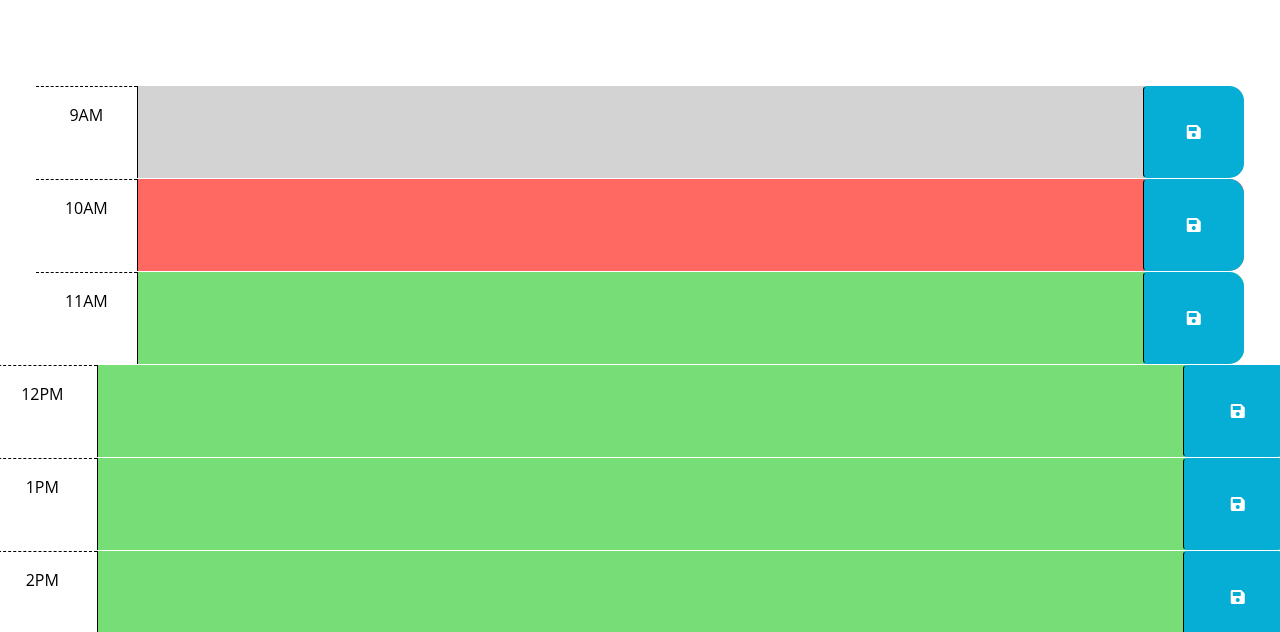
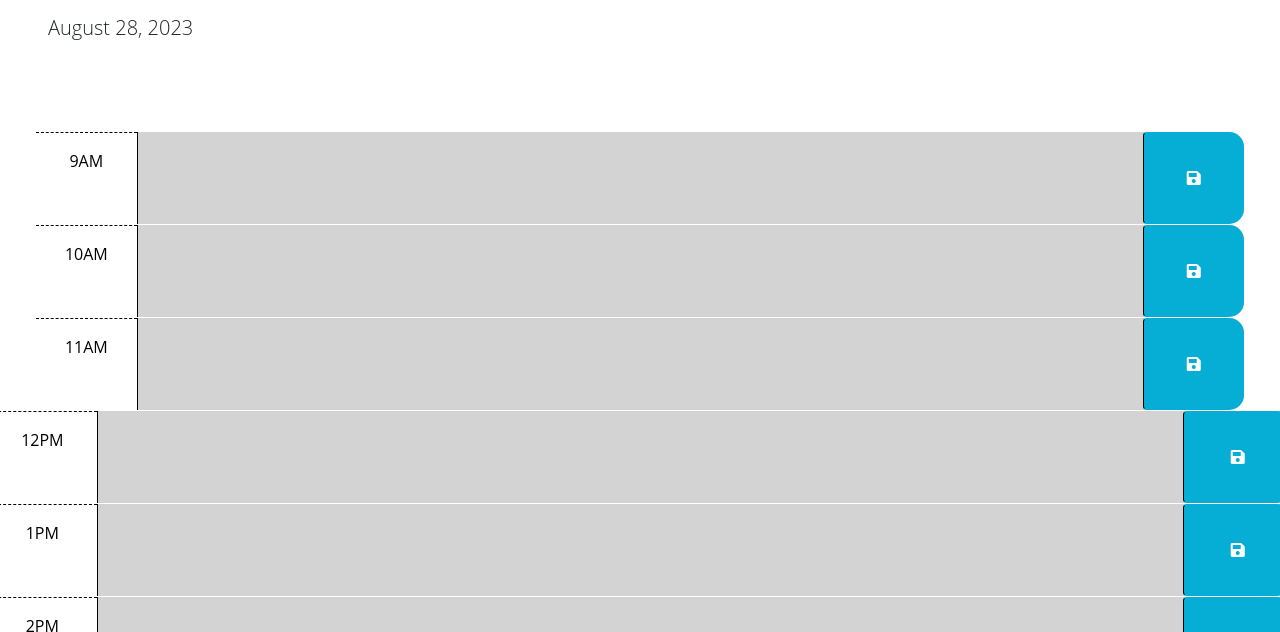
Before and after one commit to Ronithenewcoder/DailyPlanner, a plain HTML site: page index.html in a window 1280 px wide. Shown: the part 166-798 px from the top of the page. Drawn offline with nearby package versions, Linux system fonts and the light colour scheme.

Commit message:
js completed

```diff
--- a/Assets/script.js
+++ b/Assets/script.js
@@ -21,3 +21,31 @@
 //   //
 //   // TODO: Add code to display the current date in the header of the page.
 // });
+$(function () {
+
+  var currentDate = dayjs().format('MMMM D, YYYY');
+  $('#currentDay').text(currentDate);
+
+  $('.time-block').each(function () {
+    var timeBlockId = $(this).attr('id');
+    var currentHour = dayjs().hour();
+    var timeBlockHour = parseInt(timeBlockId.split('-')[1]);
+
+    if (timeBlockHour < currentHour) {
+      $(this).addClass('past').removeClass('present future');
+    } else if (timeBlockHour === currentHour) {
+      $(this).addClass('present').removeClass('past future');
+    } else {
+      $(this).addClass('future').removeClass('past present');
+    }
+
+    var savedDescription = localStorage.getItem(timeBlockId);
+    $(this).find('.description').val(savedDescription);
+  });
+
+  $('.saveBtn').click(function () {
+    var timeBlockId = $(this).closest('.time-block').attr('id');
+    var description = $(this).siblings('.description').val();
+    localStorage.setItem(timeBlockId, description);
+  });
+});
```
Also changed, not shown: index.html (+3 -3 lines).
